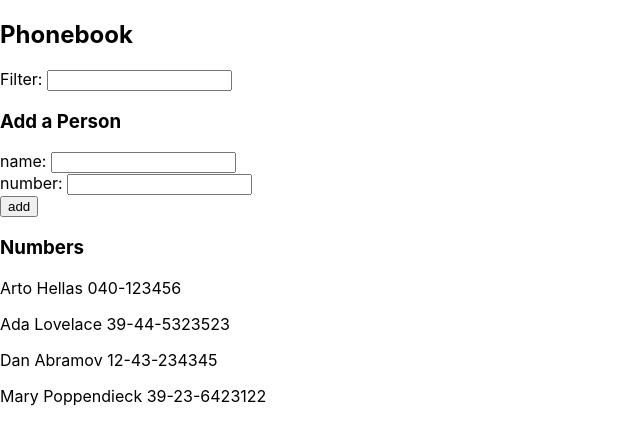
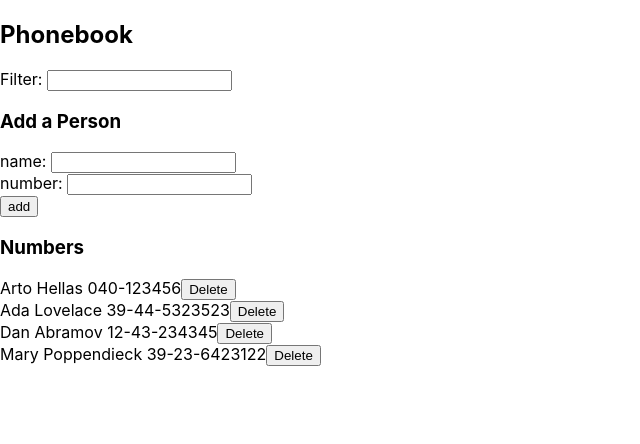
Before and after one commit to hamzabasrai/fullstack2020, a React (Create React App) app in the folder part2/phonebook/: page / in a window 1280 px wide. Shown: the top 444 px of the page, without its empty margins (0-640 px from the left). Built offline with nearby package versions, Linux system fonts and the light colour scheme; data requests are answered from the project's data file.

Commit message:
2.17 Allow user to delete entries

```diff
--- a/part2/phonebook/src/App.js
+++ b/part2/phonebook/src/App.js
@@ -43,6 +43,11 @@ const App = () => {
     setFilter(event.target.value);
   };
 
+  const handleDelete = async (id) => {
+    await personService.remove(id);
+    setPersons(persons.filter((person) => person.id !== id));
+  };
+
   const personsToShow =
     filter === ""
       ? persons
@@ -63,7 +68,7 @@ const App = () => {
         handleNumberChange={handleNumberChange}
       />
       <h3>Numbers</h3>
-      <Persons persons={personsToShow} />
+      <Persons persons={personsToShow} handleDelete={handleDelete} />
     </div>
   );
 };
--- a/part2/phonebook/src/components/Persons.js
+++ b/part2/phonebook/src/components/Persons.js
@@ -1,11 +1,27 @@
 import React from "react";
 
-const Persons = ({ persons }) => (
+const Person = ({ person, handleDelete }) => {
+
+  const showDeleteDialog = () => {
+    if (window.confirm(`Delete ${person.name}?`)) {
+      handleDelete(person.id);
+    }
+  };
+
+  return (
+    <div>
+      <p style={{ display: "inline" }}>
+        {person.name} {person.number}
+      </p>
+      <button onClick={showDeleteDialog}>Delete</button>
+    </div>
+  );
+};
+
+const Persons = ({ persons, handleDelete }) => (
   <>
     {persons.map((person) => (
-      <p key={person.name}>
-        {person.name} {person.number}
-      </p>
+      <Person key={person.id} person={person} handleDelete={handleDelete} />
     ))}
   </>
 );
--- a/part2/phonebook/src/services/persons.js
+++ b/part2/phonebook/src/services/persons.js
@@ -16,4 +16,9 @@ const update = async (id, newObject) => {
   return response.data;
 };
 
-export default { getAll, create, update };
+const remove = async (id) => {
+  const response = await axios.delete(`${baseUrl}/${id}`);
+  return response.data;
+};
+
+export default { getAll, create, update, remove };
```
